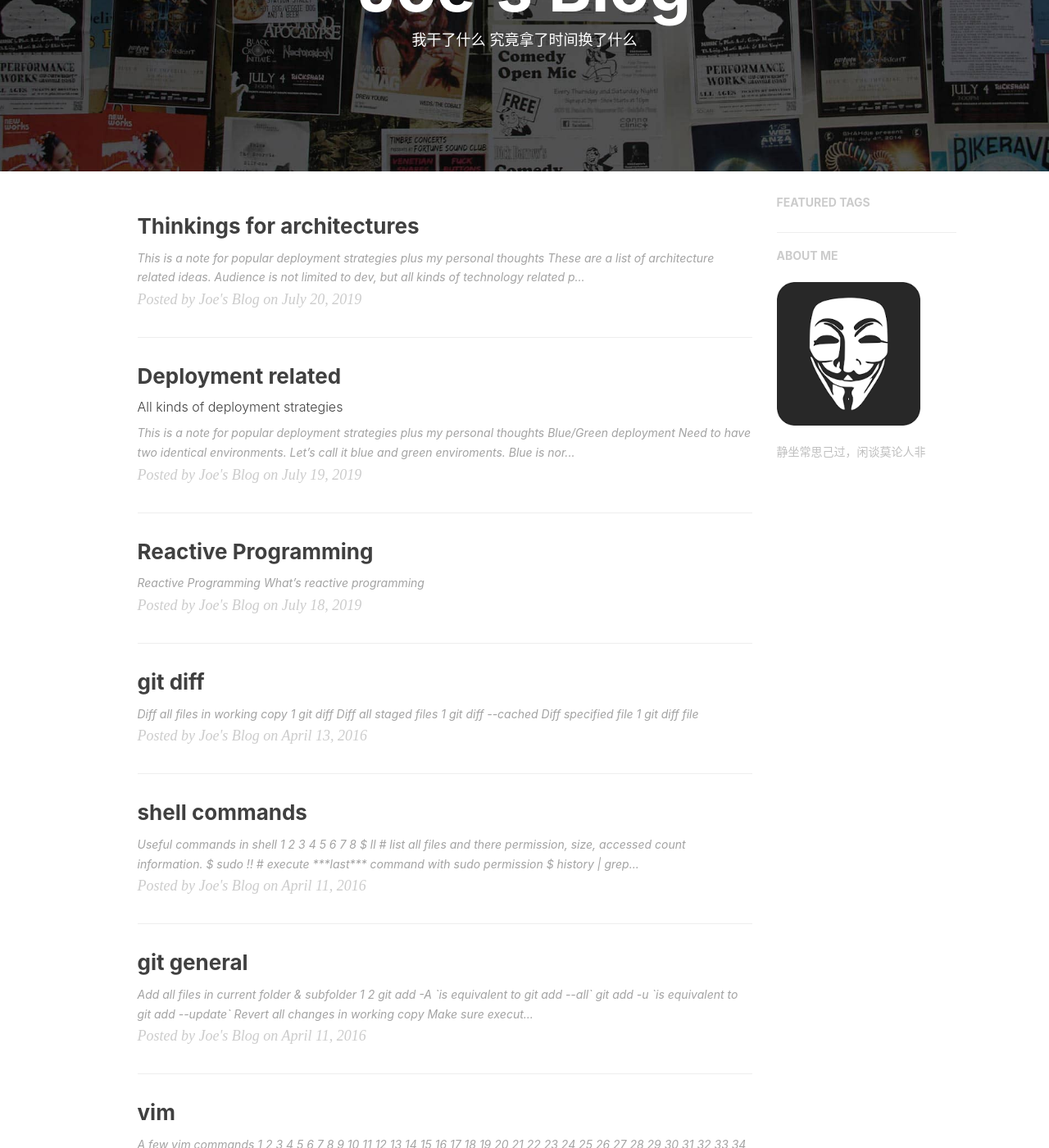
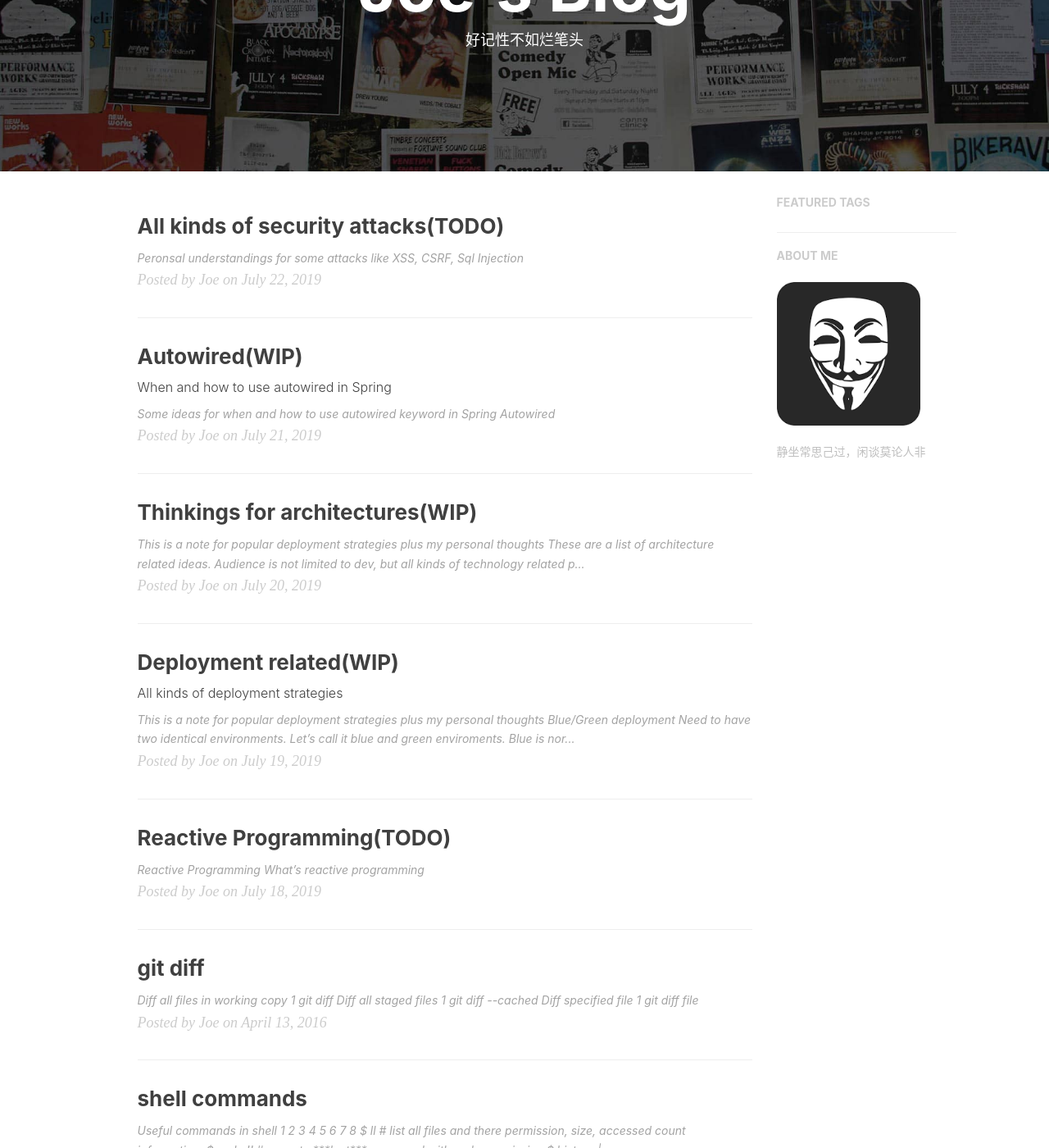
Before and after one commit to joe-zhang3/joe-zhang3.github.io, a Jekyll site: the page built from index.html, in a window 1280 px wide and 1400 px high, scrolled down 209 px. Shown: the whole window at 82% size. Built offline with Jekyll 4.4.1, drawn with Linux system fonts in a browser that asks for light colours; nearby versions of some CDN libraries; the list of posts is cut into pages by our own code; comment, search, counter and statistics services are not loaded; some of the changed text lies outside the part shown.

Commit message:
Add a few new docs

```diff
--- a/_posts/general/2019-07-18-reactive-programming.md
+++ b/_posts/general/2019-07-18-reactive-programming.md
@@ -1,6 +1,6 @@
 ---
 layout: post
-title:  "Reactive Programming"
+title:  "Reactive Programming(TODO)"
 date:   2019-07-18
 categories: general
 permalink: /category/general/reactive-programming
--- a/_posts/general/2019-07-19-general-deployment.md
+++ b/_posts/general/2019-07-19-general-deployment.md
@@ -1,6 +1,6 @@
 ---
 layout: post
-title:  "Deployment related"
+title:  "Deployment related(WIP)"
 subtitle: "All kinds of deployment strategies"
 date:   2019-07-19
 categories: general
--- /dev/null
+++ b/_posts/general/2019-07-21-autowired.md
@@ -0,0 +1,14 @@
+---
+layout: post
+title:  "Autowired(WIP)"
+subtitle: "When and how to use autowired in Spring"
+date:   2019-07-21
+categories: general
+permalink: /category/general/autowired
+tags:
+  - spring
+---
+
+> Some ideas for when and how to use `autowired` keyword in Spring
+
+# Autowired
--- /dev/null
+++ b/_posts/security/2019-7-22-security-attacks.md
@@ -0,0 +1,12 @@
+---
+layout: post
+title:  "All kinds of security attacks(TODO)"
+subtitle: ""
+date:   2019-07-22
+categories: security
+permalink: /category/security
+tags:
+  - security
+---
+
+> Peronsal understandings for some attacks like XSS, CSRF, Sql Injection
--- a/index.html
+++ b/index.html
@@ -1,6 +1,6 @@
 ---
 layout: page
-description: "我干了什么 究竟拿了时间换了什么"
+description: "好记性不如烂笔头"
 ---
 
 {% for post in paginator.posts %}
@@ -19,7 +19,7 @@ description: "我干了什么 究竟拿了时间换了什么"
         </div>
     </a>
     <p class="post-meta">
-        Posted by {% if post.author %}{{ post.author }}{% else %}{{ site.title }}{% endif %} on {{ post.date | date: "%B %-d, %Y" }}
+        Posted by {% if post.author %}{{ post.author }}{% else %}{{ site.author }}{% endif %} on {{ post.date | date: "%B %-d, %Y" }}
     </p>
 </div>
 <hr>
```
Also changed, not shown: _posts/architecture/2019-07-20-some-thinkings-for-architecture.md (+20 -4 lines), 2 other files.
